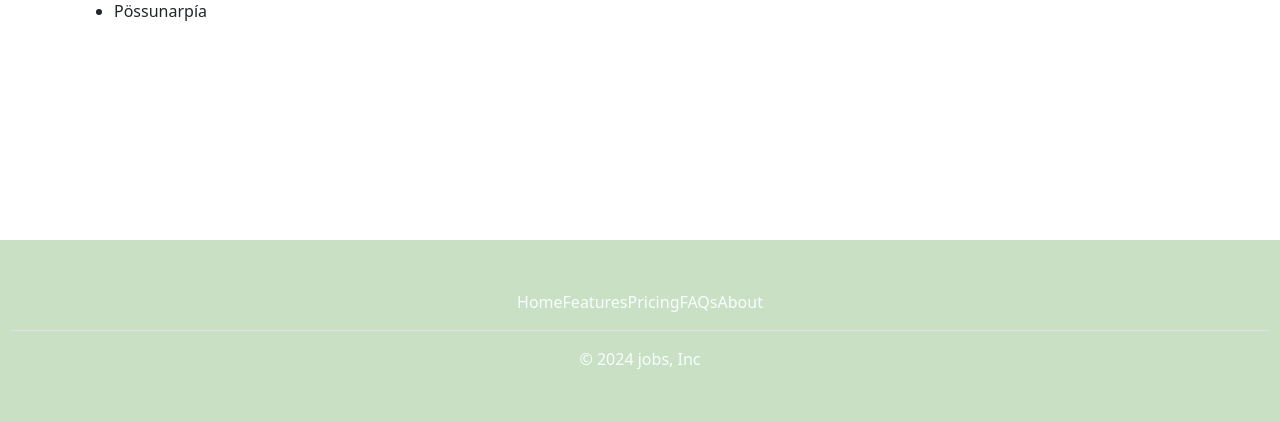
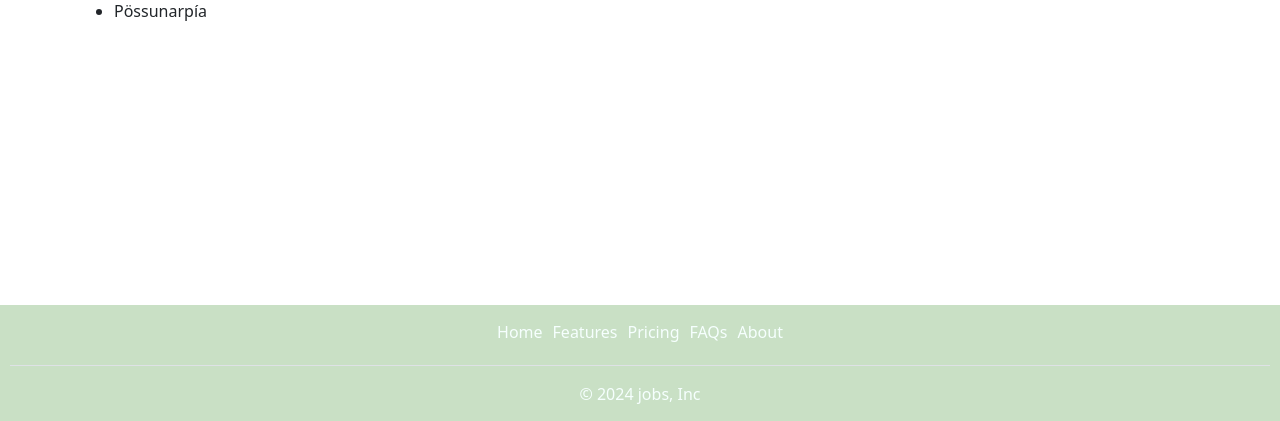
Before and after one commit to PeturDaniel/jobhunters32, a Django app: page / in a window 1280 px wide. Shown: the part 379-800 px from the top of the page. Run offline with Django 5.2, Linux system fonts and the light colour scheme; data that the repository does not hold is empty.

Commit message:
small footer fix

```diff
--- a/static/css/main.css
+++ b/static/css/main.css
@@ -21,7 +21,7 @@ main {
 
 /* Footer Styles */
 
-.footer {
+footer {
     background-color: #C9E0C5;
     color: #F6FFFE;
     padding: 10px;
@@ -29,22 +29,20 @@ main {
     bottom: 0;
     left: 0;
     width: 100%;
-    margin-top: auto;
+
 }
 
-.footer a {
+footer li {
+    margin: 5px;
+}
+footer a {
     color: inherit;
     text-decoration: none;
 }
-
-.footer ul {
-    margin-bottom: 5px;
+footer p {
+    margin: 5px;
 }
 
-.footer p {
-    margin-top: 5px;
-    margin-bottom: 0;
-}
 
 /* Navbar Styles */
 
--- a/templates/base.html
+++ b/templates/base.html
@@ -18,9 +18,8 @@
              {% endblock %}
         </div>
     </main>
-    <footer>
         {% include 'footer.html' %}
-    </footer>
+
     <script src="https://code.jquery.com/jquery-3.7.1.js" integrity="sha256-eKhayi8LEQwp4NKxN+CfCh+3qOVUtJn3QNZ0TciWLP4=" crossorigin="anonymous"></script>
     <script src="https://cdn.jsdelivr.net/npm/bootstrap@5.3.3/dist/js/bootstrap.bundle.min.js" integrity="sha384-YvpcrYf0tY3lHB60NNkmXc5s9fDVZLESaAA55NDzOxhy9GkcIdslK1eN7N6jIeHz" crossorigin="anonymous"></script>
     <script src="{% static 'js/job_offers.js' %}"></script>
--- a/templates/footer.html
+++ b/templates/footer.html
@@ -1,5 +1,5 @@
-<div class="footer">
-  <footer class="py-3 my-4">
+
+  <footer>
     <ul class="nav justify-content-center border-bottom pb-3 mb-3">
       <li class="nav-item"><a href="/" class="">Home</a></li>
       <li class="nav-item"><a href="#" class="">Features</a></li>
@@ -9,4 +9,3 @@
     </ul>
     <p class="">© 2024 jobs, Inc</p>
   </footer>
-</div>
```
